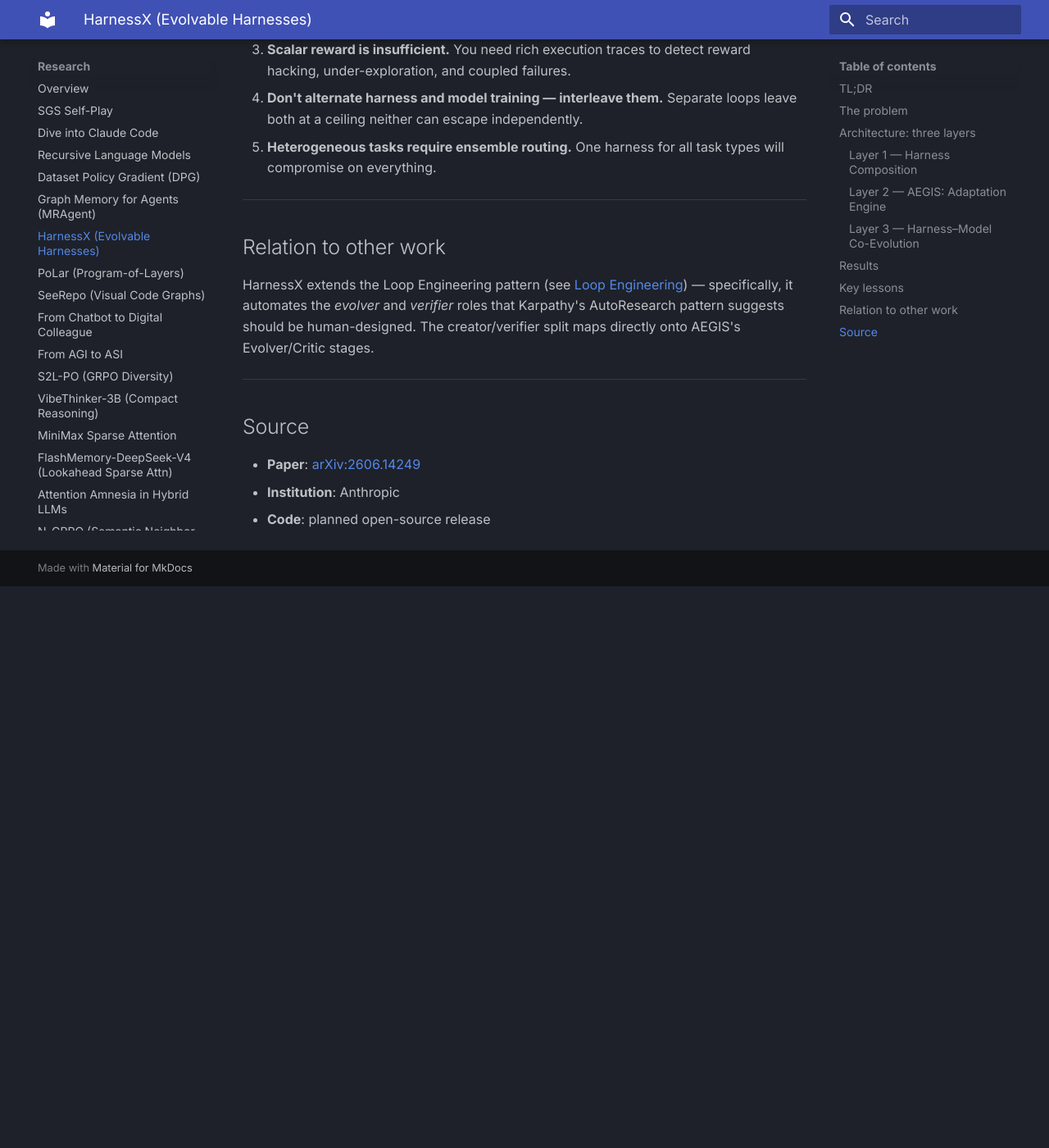
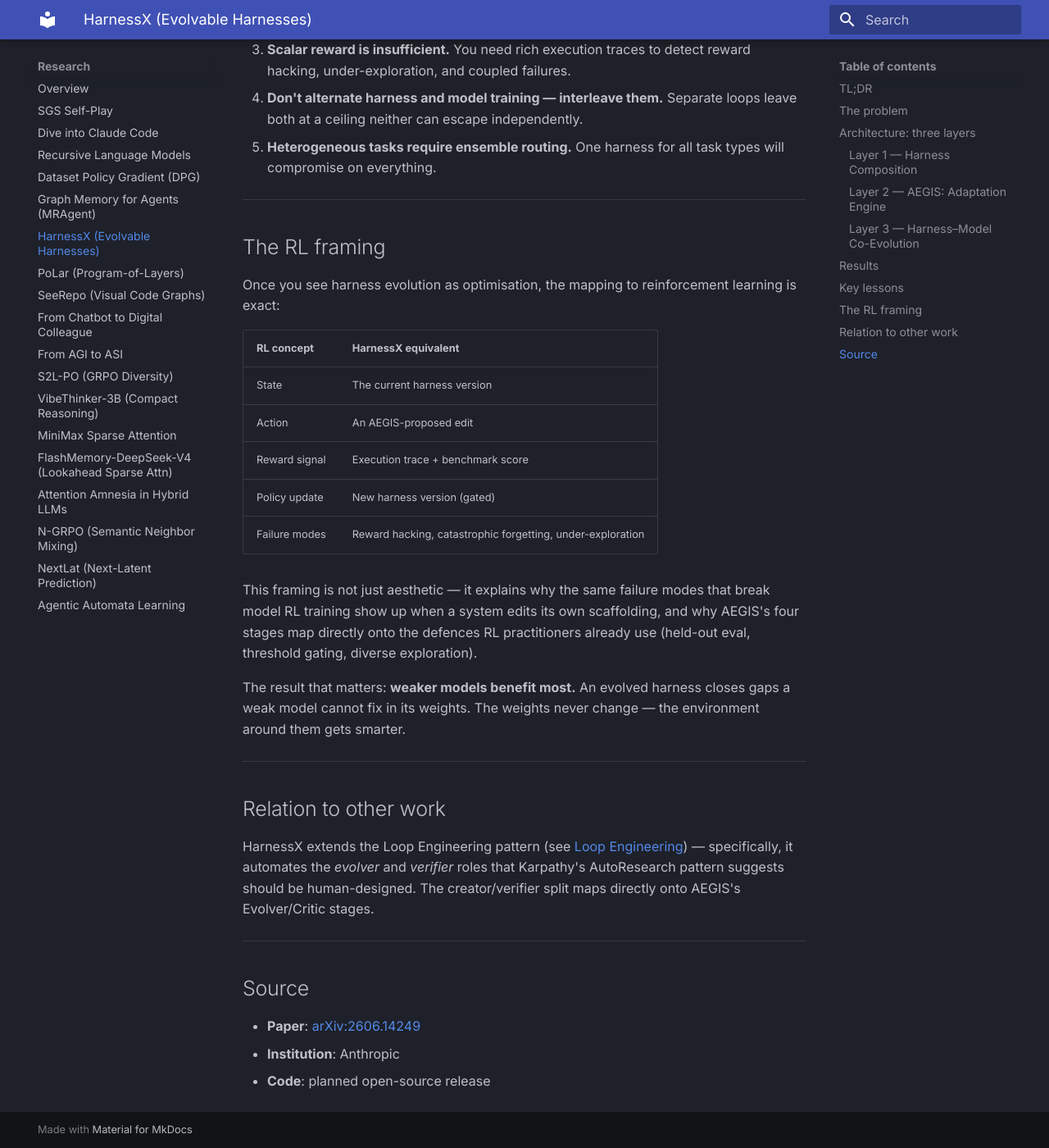
Before and after one commit to t-ballz/ai_local, an MkDocs documentation site: the page built from docs/research/harnessx.md, in a window 1280 px wide and 1400 px high, scrolled down 2761 px. Shown: the whole window at 82% size. Built offline with MkDocs 1.6.1 and Material for MkDocs 9.7.7, drawn with Linux system fonts in a browser that asks for light colours; before the commit the page ends 3476 px from its top, so only the background shows below that.

Commit message:
research: add 2 pages + update 2 from batch of 4 tweets
New: NextLat (latent world-model objective, 3.3x speculative decoding),
Agentic Automata Learning (DFA reconstruction as world-model benchmark).
Updated: HarnessX (RL framing analogy), RLMs (RL-trained 4B matches Sonnet 4.6).

Co-Authored-By: AI

```diff
--- a/docs/research/harnessx.md
+++ b/docs/research/harnessx.md
@@ -88,6 +88,24 @@
 
 ---
 
+## The RL framing
+
+Once you see harness evolution as optimisation, the mapping to reinforcement learning is exact:
+
+| RL concept | HarnessX equivalent |
+|-----------|---------------------|
+| State | The current harness version |
+| Action | An AEGIS-proposed edit |
+| Reward signal | Execution trace + benchmark score |
+| Policy update | New harness version (gated) |
+| Failure modes | Reward hacking, catastrophic forgetting, under-exploration |
+
+This framing is not just aesthetic — it explains why the same failure modes that break model RL training show up when a system edits its own scaffolding, and why AEGIS's four stages map directly onto the defences RL practitioners already use (held-out eval, threshold gating, diverse exploration).
+
+The result that matters: **weaker models benefit most.** An evolved harness closes gaps a weak model cannot fix in its weights. The weights never change — the environment around them gets smarter.
+
+---
+
 ## Relation to other work
 
 HarnessX extends the Loop Engineering pattern (see [Loop Engineering](../tips/loop-engineering.md)) — specifically, it automates the *evolver* and *verifier* roles that Karpathy's AutoResearch pattern suggests should be human-designed. The creator/verifier split maps directly onto AEGIS's Evolver/Critic stages.
--- a/mkdocs.yml
+++ b/mkdocs.yml
@@ -87,6 +87,8 @@
     - FlashMemory-DeepSeek-V4 (Lookahead Sparse Attn): research/flashmemory-deepseek-v4.md
     - Attention Amnesia in Hybrid LLMs: research/attention-amnesia-hybrid-llms.md
     - N-GRPO (Semantic Neighbor Mixing): research/n-grpo.md
+    - NextLat (Next-Latent Prediction): research/nextlat.md
+    - Agentic Automata Learning: research/agentic-automata-learning.md
   - Software Thoughts:
     - Overview: software-thoughts/index.md
     - Every System is a Log: software-thoughts/every-system-is-a-log.md
```
Also changed, not shown: docs/research/agentic-automata-learning.md (added, +57 -0 lines), docs/research/index.md (+2 -0 lines), docs/research/nextlat.md (added, +69 -0 lines), docs/research/recursive-language-models.md (+16 -0 lines).
